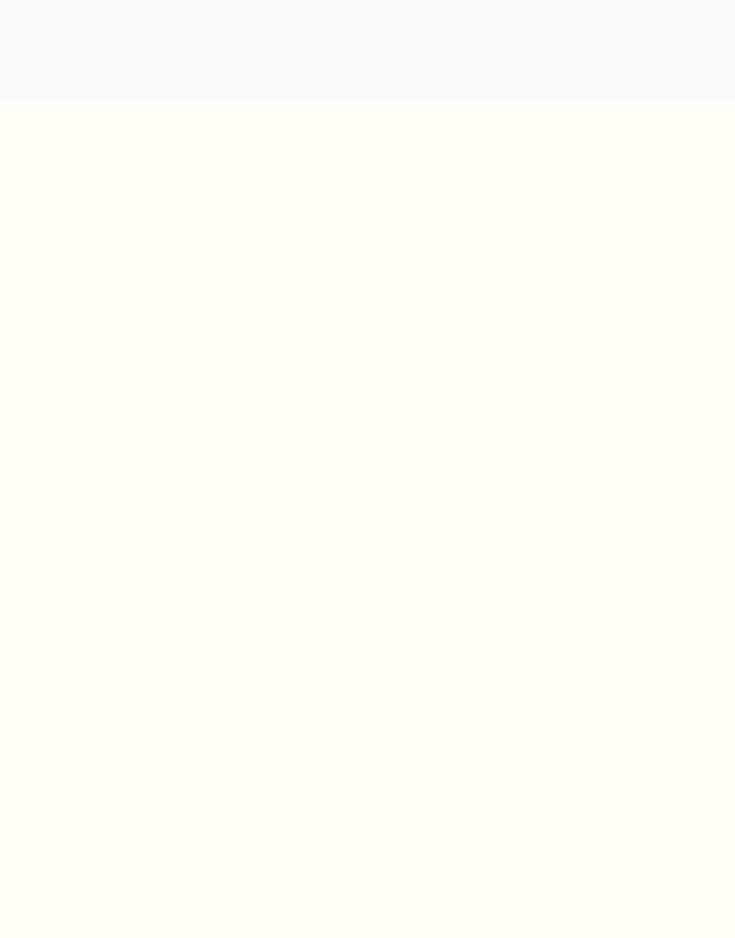
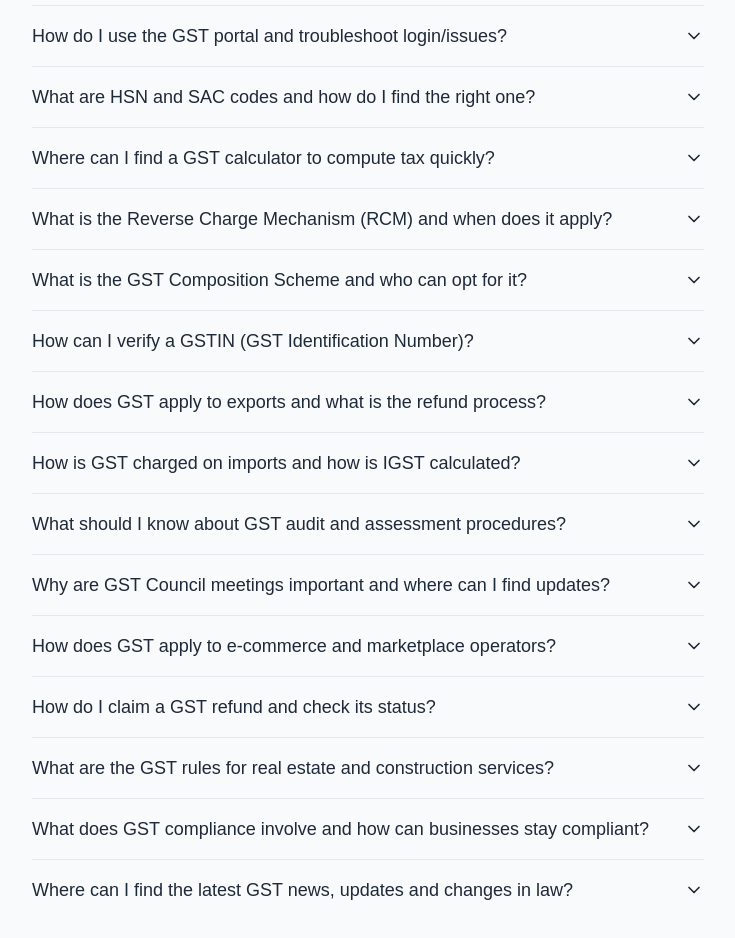
Before and after one commit to greatby/gst-next, a Next.js app: page /faq in a window 1280 px wide. Shown: the part 700-1638 px from the top of the page, without its empty margins (272-1007 px from the left). Before the commit the page ends 800 px from the top, so only its background shows below. Built offline with nearby package versions, Linux system fonts and the light colour scheme; a web font is replaced by a local one.

Commit message:
Added more FAQ's

```diff
--- a/src/components/Faq.jsx
+++ b/src/components/Faq.jsx
@@ -10,46 +10,144 @@
 
   const faqs = [
     {
-      question: "I already use Tally/Zoho for my GST. Why do I need your service?",
-      answer:
-        `Your software is
+      question:
+        "I already use Tally/Zoho for my GST. Why do I need your service?",
+      answer: `Your software is
 the machine; we are the operator. Tally can't reconcile mismatches with vendors, chase them
 down, or make strategic decisions on complex tax liabilities. Our service provides the expert
 human layer that makes your existing technology work flawlessly, saving you countless hours
 and mitigating all risks.`,
     },
     {
-      question: "What is the benefit of your team having a system-level understanding of GST?",
-      answer:
-        `Our
+      question:
+        "What is the benefit of your team having a system-level understanding of GST?",
+      answer: `Our
 experts, many of whom have been involved in the GST system from its inception, have a deep
 understanding of its logic, common errors, and troubleshooting methods. This allows for faster
 problem resolution, more accurate reconciliation, and a stronger defense in the event of an audit.`,
     },
     {
       question: "What are the most common GST penalties you protect me from?",
-      answer:
-        `We protect you from
+      answer: `We protect you from
 "GST penalties for late filing" (₹20-50 per day), "18% interest on late payment," "ITC
 disallowances" due to supplier mismatches, and the fines associated with incorrect "einvoicing"
 or "e-way bill" generation.`,
     },
-     {
-      question: "My CA handles my GST. Why should I consider Workforce Limited?",
-      answer:
-        `Many CAs are
+    {
+      question:
+        "My CA handles my GST. Why should I consider Workforce Limited?",
+      answer: `Many CAs are
 focused on advisory and traditional tax work. We specialize in the operational intricacies of GST
 compliance—the data reconciliation, the tedious filing, and the technology management that CAs
 often find cumbersome. We work in tandem with your CA, providing the operational excellence
 they may not offer.`,
     },
-     {
+    {
       question: "Do you handle GST for businesses in multiple states?",
-      answer:
-        `Yes, our pan-India operational
+      answer: `Yes, our pan-India operational
 footprint and deep expertise in GST allow us to manage compliance seamlessly for businesses
 with multi-state operations, ensuring consistency and accuracy across all your GSTINs.`,
     },
+     {
+    question: "What is GST registration and how do I apply for it?",
+    answer:
+      "GST registration is the process of obtaining a unique GSTIN to collect and remit GST. You can apply online at gst.gov.in by submitting business details, PAN, and supporting documents. Registration is mandatory once your turnover crosses the prescribed threshold.",
+  },
+  {
+    question: "What are the GST rates and slabs for products and services?",
+    answer:
+      "GST has four primary slabs—5%, 12%, 18%, and 28%. The rate depends on the product or service category. Updated rate lists and changes are published after every GST Council meeting on the official portal.",
+  },
+  {
+    question: "How do I file GST returns and what are the key return types?",
+    answer:
+      "Common returns include GSTR-1 (outward supplies) and GSTR-3B (summary return). File them online by uploading sales/purchase data and paying any tax due. Due dates vary depending on the return type and your business turnover.",
+  },
+  {
+    question: "What is Input Tax Credit (ITC) and how do I claim it?",
+    answer:
+      "ITC lets you offset the GST you paid on purchases against the GST you collect on sales. To claim, ensure suppliers have filed accurate returns, maintain invoices, and reconcile your purchase data with GSTR-2B.",
+  },
+  {
+    question: "What is an e-way bill and when is it required?",
+    answer:
+      "An e-way bill is a digital permit for transporting goods worth more than the specified limit (usually ₹50,000). Generate it on the e-way bill portal before movement to avoid penalties.",
+  },
+  {
+    question: "How do I use the GST portal and troubleshoot login/issues?",
+    answer:
+      "Visit gst.gov.in to register, file returns, pay tax, and track ITC. For login errors, clear browser cache, use an updated browser, or raise a ticket through the helpdesk section on the portal.",
+  },
+  {
+    question: "What are HSN and SAC codes and how do I find the right one?",
+    answer:
+      "HSN codes classify goods, and SAC codes classify services for correct GST rate application. You can find the appropriate code on the CBIC website or the GST portal’s HSN/SAC lookup.",
+  },
+  {
+    question: "Where can I find a GST calculator to compute tax quickly?",
+    answer:
+      "Use the free GST calculator on gst.gov.in or trusted tax websites. Enter the product value and applicable GST rate to instantly calculate tax and total invoice amount.",
+  },
+  {
+    question: "What is the Reverse Charge Mechanism (RCM) and when does it apply?",
+    answer:
+      "Under RCM, the recipient of goods or services pays the GST instead of the supplier. It applies to specified goods/services like legal fees or imports of services.",
+  },
+  {
+    question: "What is the GST Composition Scheme and who can opt for it?",
+    answer:
+      "The Composition Scheme allows small businesses with turnover up to ₹1.5 crore (₹75 lakh in some states) to pay tax at a lower fixed rate and file simplified returns. No ITC can be claimed under this scheme.",
+  },
+  {
+    question: "How can I verify a GSTIN (GST Identification Number)?",
+    answer:
+      "Go to gst.gov.in → ‘Search Taxpayer’ and enter the GSTIN. The portal will display the business name and registration status for verification.",
+  },
+  {
+    question: "How does GST apply to exports and what is the refund process?",
+    answer:
+      "Exports are zero-rated. You can export without paying GST using a Letter of Undertaking (LUT) or pay IGST and later claim a refund through the GST portal.",
+  },
+  {
+    question: "How is GST charged on imports and how is IGST calculated?",
+    answer:
+      "Imports attract IGST, levied on the total value including customs duty. The IGST paid can usually be claimed as ITC, subject to eligibility and proper documentation.",
+  },
+  {
+    question: "What should I know about GST audit and assessment procedures?",
+    answer:
+      "Businesses exceeding the audit turnover limit or selected by authorities may face a GST audit. Keep reconciled records, invoices, and returns ready to ensure compliance and avoid penalties.",
+  },
+  {
+    question: "Why are GST Council meetings important and where can I find updates?",
+    answer:
+      "The GST Council decides on tax rates, exemptions, and policy changes. Updates and press releases are published after every meeting on the CBIC and GST Council websites.",
+  },
+  {
+    question: "How does GST apply to e-commerce and marketplace operators?",
+    answer:
+      "E-commerce operators must collect TCS (Tax Collected at Source) on sales and remit it to the government. Sellers must also register and comply with regular GST return filing.",
+  },
+  {
+    question: "How do I claim a GST refund and check its status?",
+    answer:
+      "Log in to gst.gov.in, fill Form RFD-01 with required documents, and track the status under the ‘Refunds’ tab. Refunds apply for exports, excess tax paid, or ITC accumulation.",
+  },
+  {
+    question: "What are the GST rules for real estate and construction services?",
+    answer:
+      "GST applies at 1% for affordable housing and 5% for other residential projects (without ITC). Construction services for commercial property attract 18%. Check current notifications for updates.",
+  },
+  {
+    question: "What does GST compliance involve and how can businesses stay compliant?",
+    answer:
+      "Compliance includes timely registration, accurate invoicing, regular return filing, ITC reconciliation, and prompt tax payment. Missing deadlines may attract late fees and interest.",
+  },
+  {
+    question: "Where can I find the latest GST news, updates and changes in law?",
+    answer:
+      "Follow the CBIC, GST Council websites, or reputable tax news portals. Subscribing to official newsletters or professional tax bulletins ensures you never miss key changes.",
+  },
   ];
 
   const toggle = (index) => {
@@ -71,7 +169,7 @@
       </div>
 
       {/* Accordion */}
-      <section className="w-full max-w-2xl divide-y divide-gray-200 rounded-xl">
+      <section className="w-full divide-y max-w-2xl divide-gray-200 rounded-xl">
         {faqs.map((faq, i) => (
           <div key={i} className="py-4">
             <button
```
